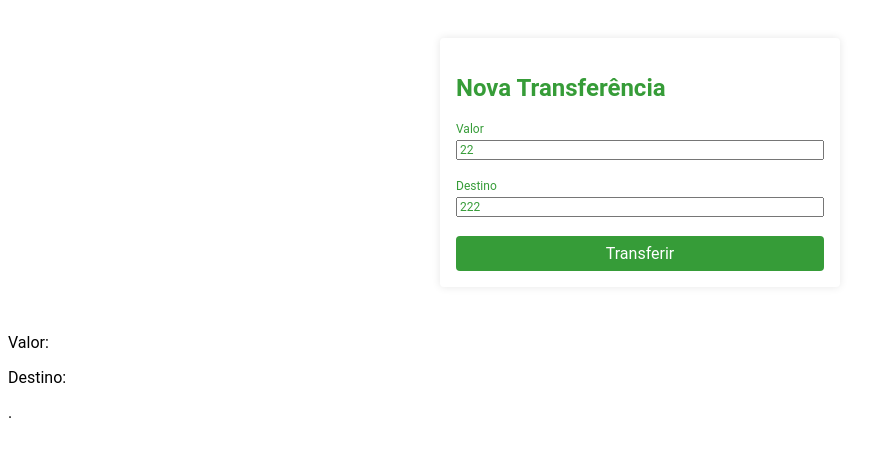
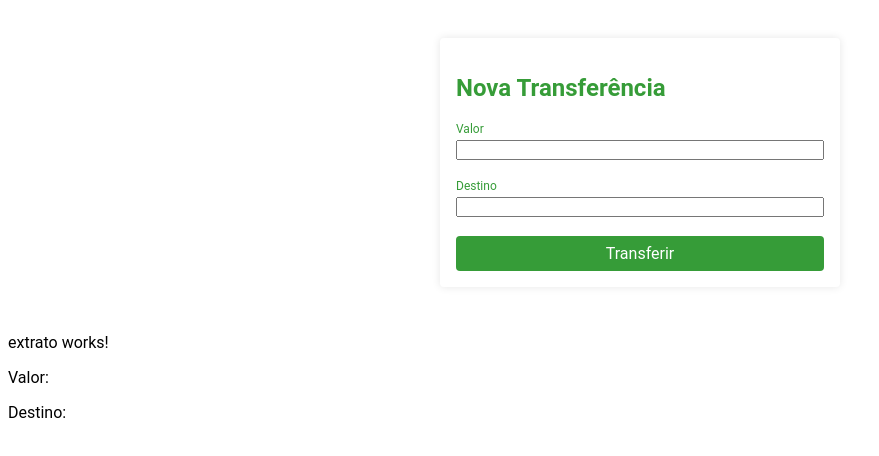
Before and after one commit to Anailson/explorando-framework-angular, an Angular app: page / in a window 1280 px wide. Shown: the top 456 px of the page, without its empty margins (0-879 px from the left). Built offline with nearby package versions, Linux system fonts and the light colour scheme.

Commit message:
Criando componente de transferências

```diff
--- a/src/app/app.component.html
+++ b/src/app/app.component.html
@@ -1,5 +1,8 @@
-<app-nova-transferencia (aoTransferir)="transferir($event)"></app-nova-transferencia>
+<app-nova-transferencia (aoTransferir)="transferir($event)">
+
+</app-nova-transferencia>
+
+<app-extrato></app-extrato>
 
 <p>Valor: {{ transferencia?.valor }}</p>
 <p>Destino: {{ transferencia?.destino}} </p>
-.
--- a/src/app/app.module.ts
+++ b/src/app/app.module.ts
@@ -4,11 +4,13 @@
 
 import { AppComponent } from './app.component';
 import { NovaTransferenciaComponent } from './nova-transferencia/nova-transferencia.component';
+import { ExtratoComponent } from './extrato/extrato.component';
 
 @NgModule({
   declarations: [
     AppComponent,
-    NovaTransferenciaComponent
+    NovaTransferenciaComponent,
+    ExtratoComponent
   ],
   imports: [
     BrowserModule,
--- /dev/null
+++ b/src/app/extrato/extrato.component.html
@@ -0,0 +1 @@
+<p>extrato works!</p>
--- /dev/null
+++ b/src/app/extrato/extrato.component.ts
@@ -0,0 +1,15 @@
+import { Component, OnInit } from '@angular/core';
+
+@Component({
+  selector: 'app-extrato',
+  templateUrl: './extrato.component.html',
+  styleUrls: ['./extrato.component.scss']
+})
+export class ExtratoComponent implements OnInit {
+
+  constructor() { }
+
+  ngOnInit(): void {
+  }
+
+}
--- a/src/app/nova-transferencia/nova-transferencia.component.ts
+++ b/src/app/nova-transferencia/nova-transferencia.component.ts
@@ -9,8 +9,8 @@
 
  @Output() aoTransferir = new EventEmitter<any>();
 
-  valor: number = 22;
-  destino: number = 222;
+  valor: number ;
+  destino: number ;
 
   constructor() {}
 
```
Also changed, not shown: src/app/extrato/extrato.component.scss (added).
